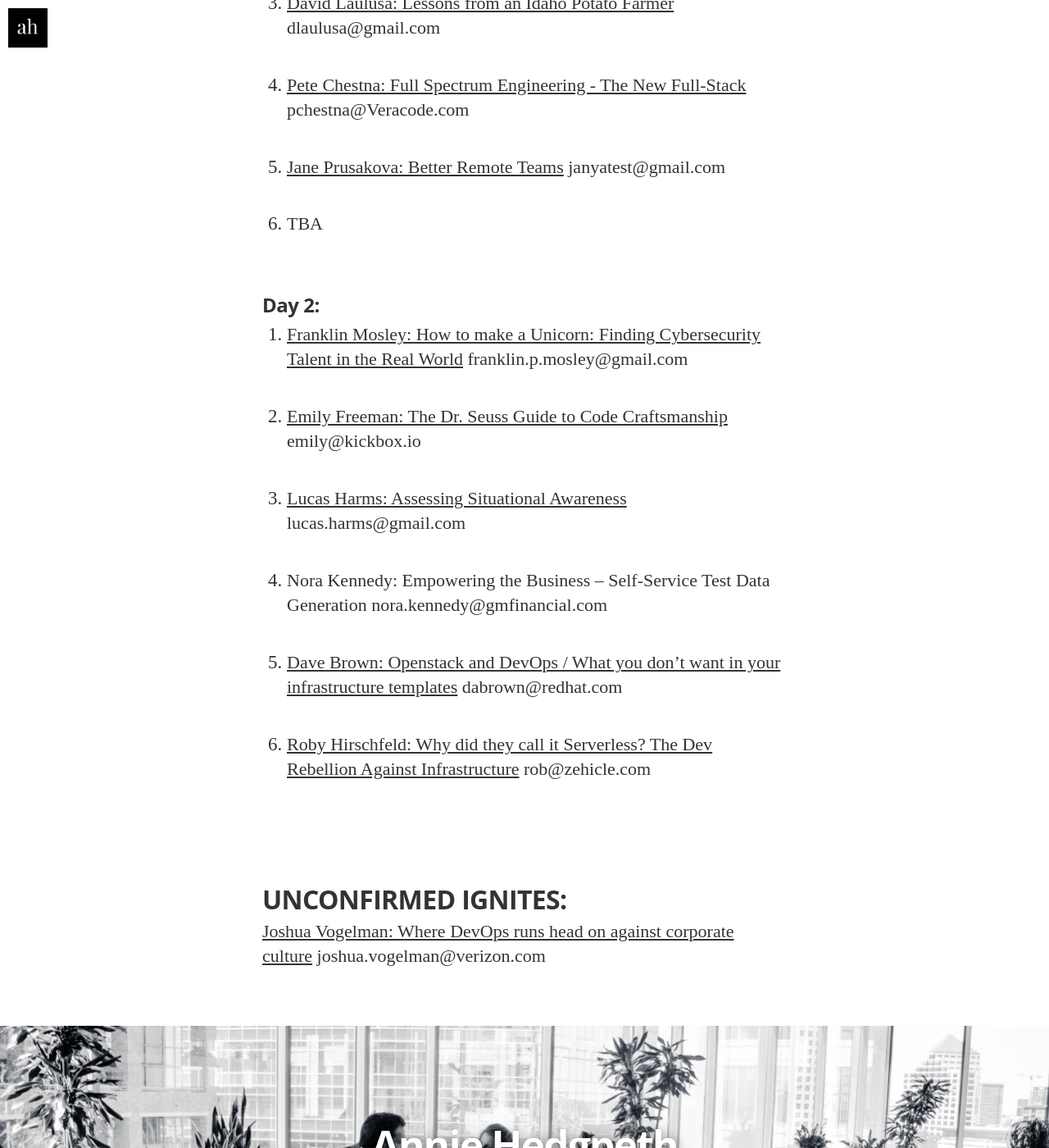
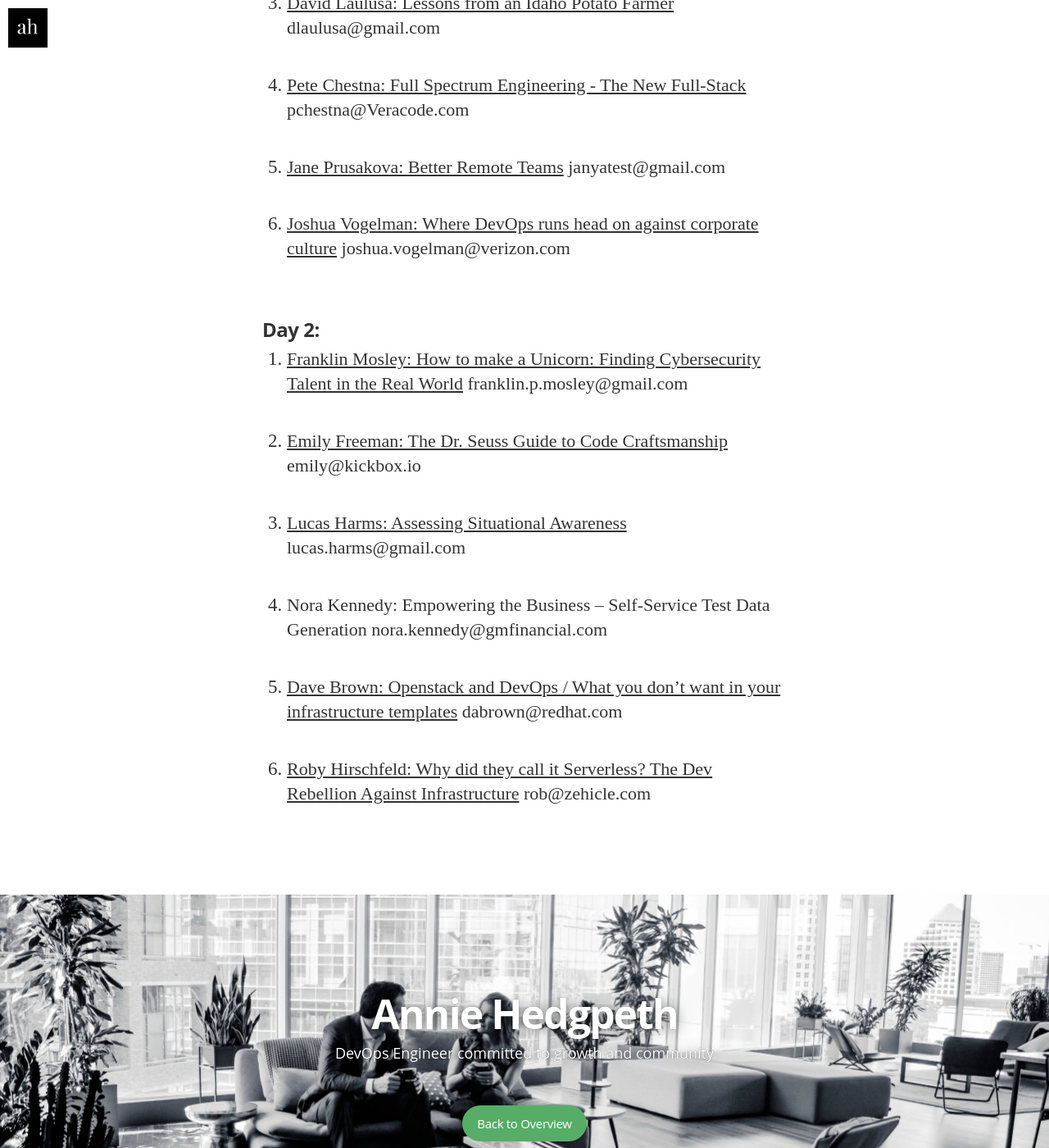
Before and after one commit to anniehedgpeth/anniehedgpeth.github.io, a Jekyll site: the page built from schedule.md, in a window 1280 px wide and 1400 px high, scrolled down 3052 px. Shown: the whole window at 82% size. Built offline with Jekyll 4.4.1, drawn with Linux system fonts in a browser that asks for light colours; nearby versions of some CDN libraries; some web fonts are replaced; some of the changed lines change nothing that is shown.

Commit message:
last confirmed ignite

```diff
--- a/schedule.md
+++ b/schedule.md
@@ -87,7 +87,8 @@ pchestna@Veracode.com
 5. [Jane Prusakova: Better Remote Teams](https://www.papercall.io/cfps/402/submissions/17994)
 janyatest@gmail.com
 
-6. TBA
+6. [Joshua Vogelman: Where DevOps runs head on against corporate culture](https://www.papercall.io/cfps/402/submissions/20415)
+joshua.vogelman@verizon.com
 
 
 ### Day 2:
@@ -109,8 +110,3 @@ dabrown@redhat.com
 
 6. [Roby Hirschfeld: Why did they call it Serverless? The Dev Rebellion Against Infrastructure](https://www.papercall.io/cfps/402/submissions/16940)
 rob@zehicle.com
-
-
-## UNCONFIRMED IGNITES:
-[Joshua Vogelman: Where DevOps runs head on against corporate culture](https://www.papercall.io/cfps/402/submissions/20415)
-joshua.vogelman@verizon.com
```
